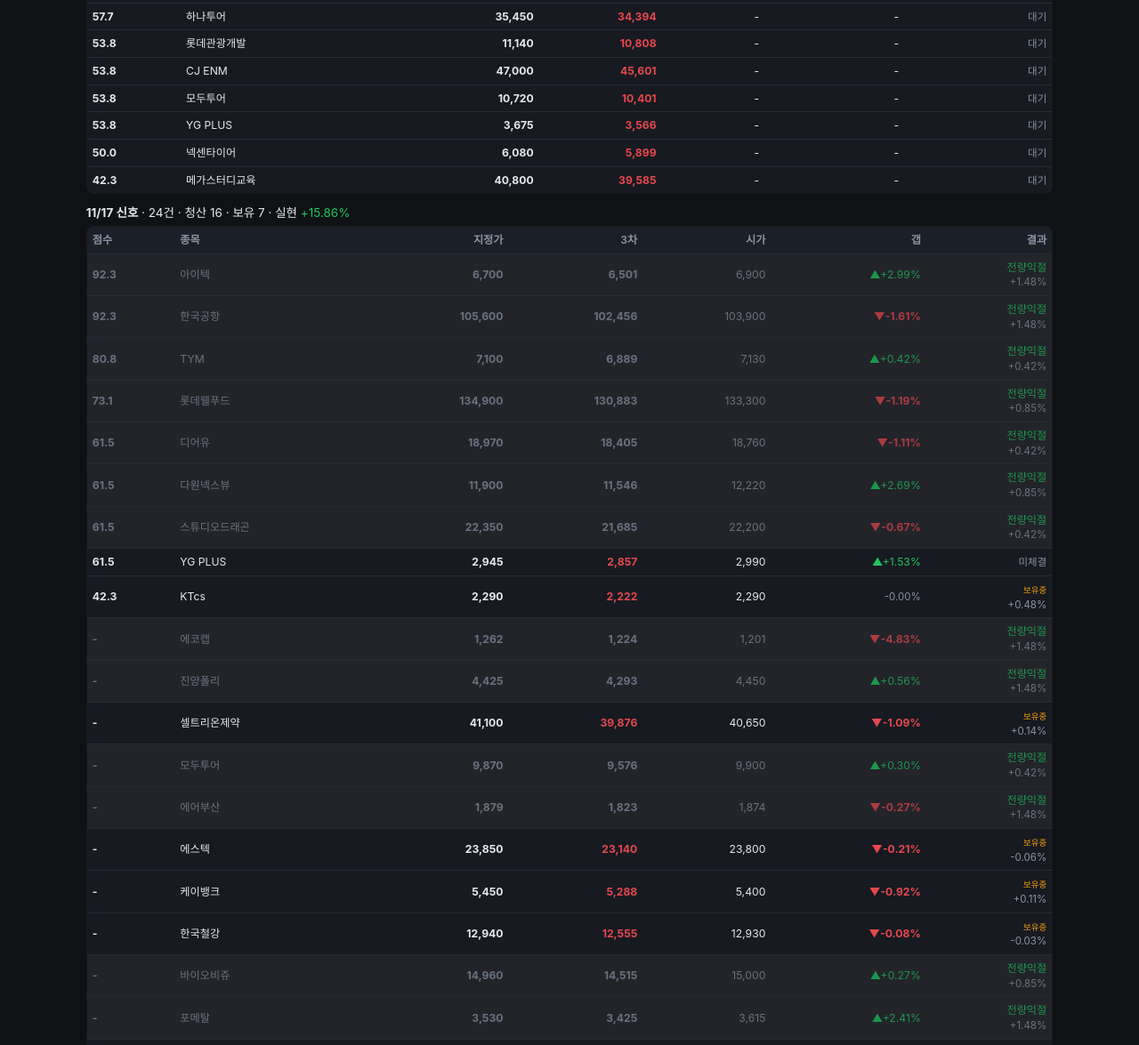
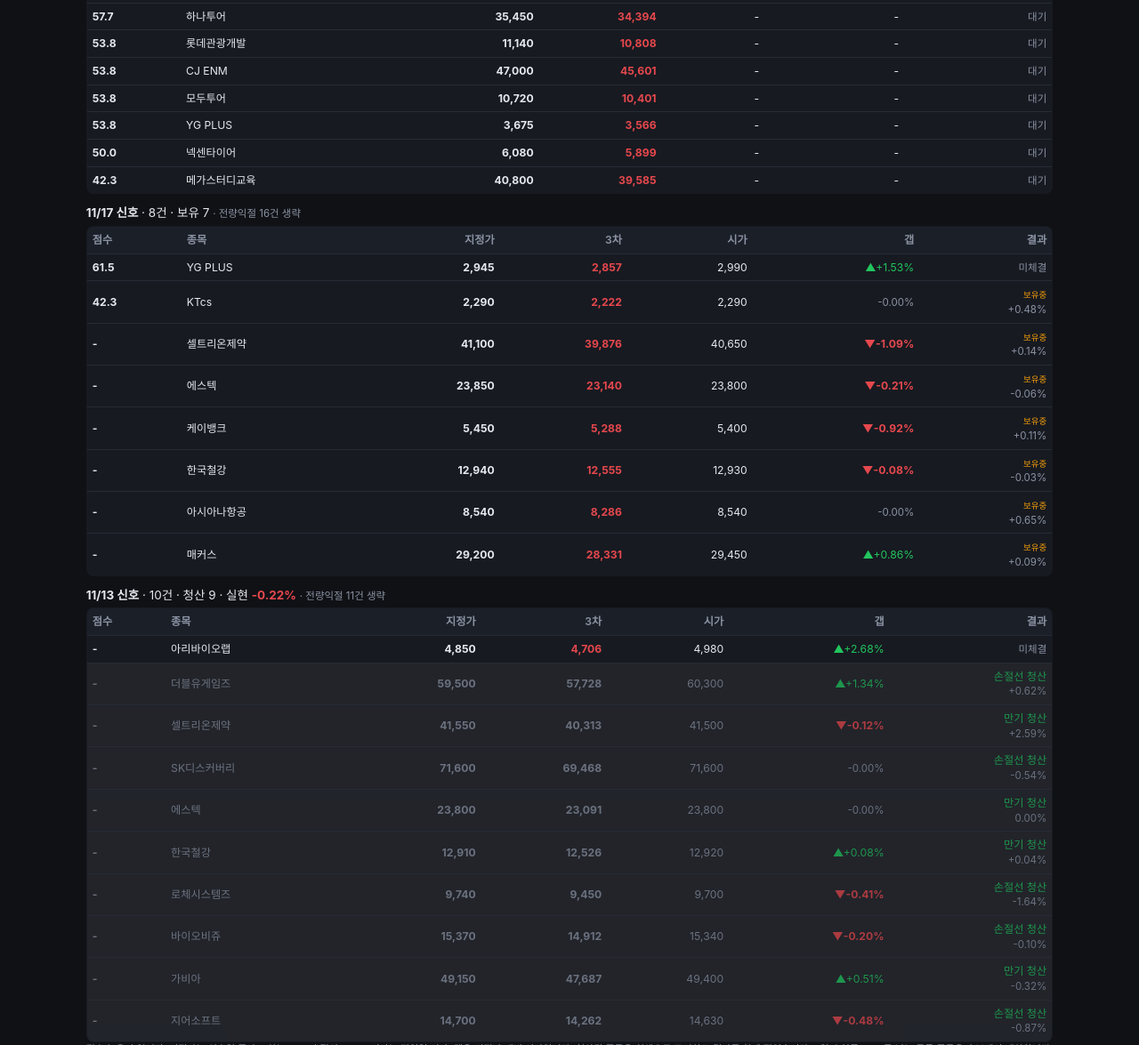
Before and after one commit to dawunkim93-eng/box-monitor, a plain HTML site: page index.html in a window 1280 px wide. Shown: the part 881-2056 px from the top of the page at 89% size. Drawn offline with Linux system fonts and the light colour scheme.

Commit message:
feat: 지난 신호일 표에서 전량 익절 건 생략

```diff
--- a/index.html
+++ b/index.html
@@ -2267,14 +2267,20 @@ async function init(){
     return `<span class="sub">대기</span>`;
   };
   box.innerHTML = DAYS.map((g,gi)=>{
-    const items=g.items.slice().sort((a,b)=>((b.score==null?-1:b.score)-(a.score==null?-1:a.score)));
+    let items=g.items.slice().sort((a,b)=>((b.score==null?-1:b.score)-(a.score==null?-1:a.score)));
+    // 지난 신호일은 전량 익절 건을 생략
+    let hidden=0;
+    if(gi>0){ const before=items.length;
+      items=items.filter(x=>!(x.status==="청산완료"&&(x.kind||"").includes("전량익절")));
+      hidden=before-items.length; }
     const nCl=items.filter(x=>x.status==="청산완료").length;
     const nHold=items.filter(x=>x.status==="보유중").length;
     const netAll=items.reduce((a,x)=>a+(x.status==="청산완료"?(x.net||0):0),0);
     return `<div class="msub" style="margin:${gi?"12px":"2px"} 0 4px">
         <b>${gi===0?"오늘 ":""}${dash(g.sig)} 신호</b> · ${items.length}건
         ${nCl?` · 청산 ${nCl}`:""}${nHold?` · 보유 ${nHold}`:""}
-        ${nCl?` · 실현 <span class="${netAll>=0?"up":"deep"}">${netAll>0?"+":""}${fx(netAll,2)}%</span>`:""}</div>`
+        ${nCl?` · 실현 <span class="${netAll>=0?"up":"deep"}">${netAll>0?"+":""}${fx(netAll,2)}%</span>`:""}
+        ${hidden>0?` <span class="sub">· 전량익절 ${hidden}건 생략</span>`:""}</div>`
       + `<table class="ptbl"><thead><tr><th>점수</th><th class="nm">종목</th><th>지정가</th><th class="mhide">3차</th><th class="mhide">시가</th><th>갭</th><th>결과</th></tr></thead><tbody>`
       + items.map(t=>{
           const s3=Math.round((t.stop||t.limit*0.97));
```
